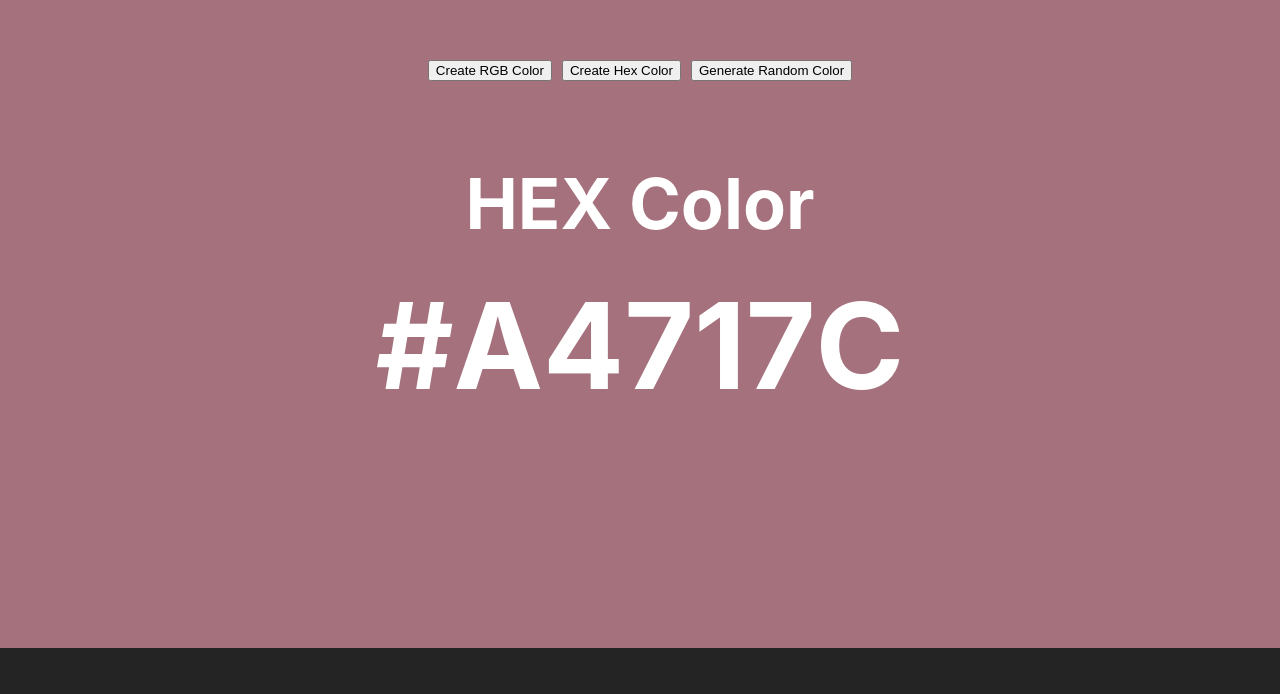
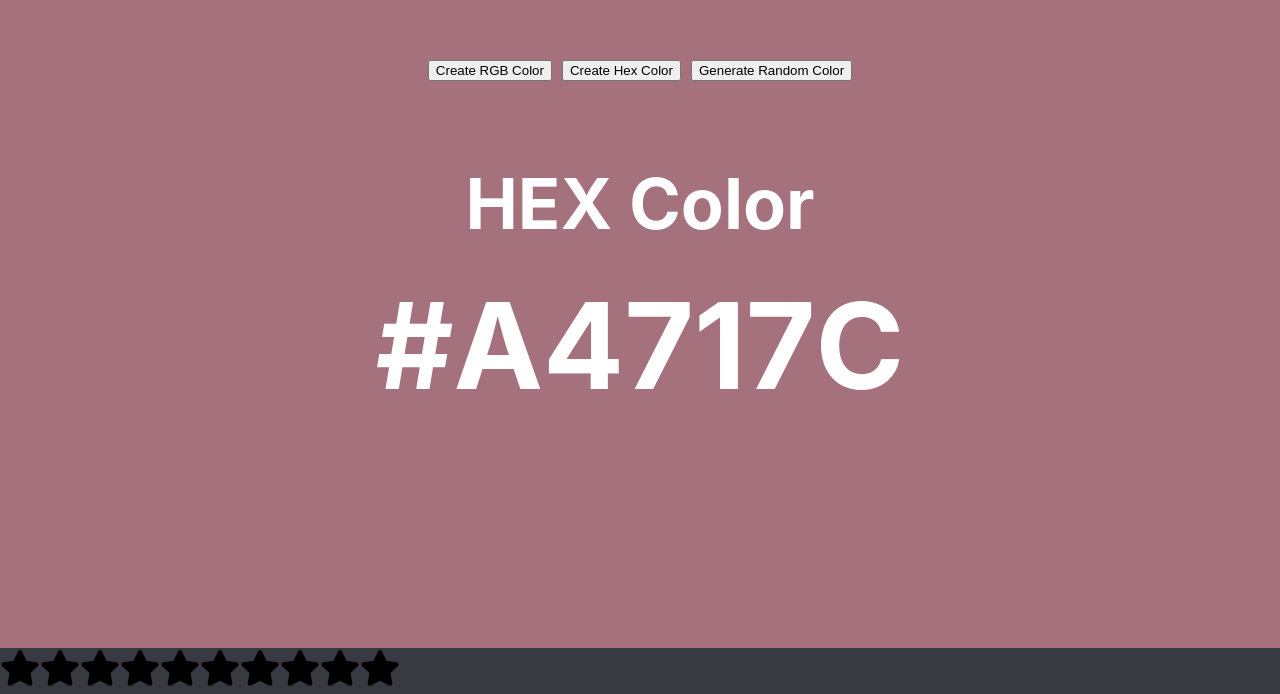
Before and after one commit to Lexen99/Packed-projects-practice, a React (Vite) app: page / in a window 1280 px wide. Shown: the part 972-1666 px from the top of the page. Before the commit the page ends 1620 px from the top, so only its background shows below. Built offline with nearby package versions, Linux system fonts and the light colour scheme.

Commit message:
created a star-rating, that you are able to give a rating from 1-10

```diff
--- a/package.json
+++ b/package.json
@@ -11,7 +11,8 @@
   },
   "dependencies": {
     "react": "^18.2.0",
-    "react-dom": "^18.2.0"
+    "react-dom": "^18.2.0",
+    "react-icons": "^5.2.1"
   },
   "devDependencies": {
     "@types/react": "^18.2.15",
--- a/src/App.jsx
+++ b/src/App.jsx
@@ -1,6 +1,7 @@
 import './App.css'
 import Accordian from './Components/Accordian/Accordian';
 import ColorGenerater from './Components/ColorGenerater/ColorGenerator';
+import StarRating from './Components/StarRating/StarRating';
 
 function App() {
 
@@ -10,6 +11,8 @@
       <Accordian />
       {/* Random color component */}
       <ColorGenerater />
+      {/* Star Rating component */}
+      <StarRating noOfStars={10}/>
     </div>
   )
 }
--- /dev/null
+++ b/src/Components/StarRating/StarRating.css
@@ -0,0 +1,7 @@
+.active {
+    color: #fff700;
+}
+
+.inactive {
+    color: #000000;
+}
--- /dev/null
+++ b/src/Components/StarRating/StarRating.jsx
@@ -0,0 +1,41 @@
+import { useState } from "react";
+import "./StarRating.css";
+import { FaStar } from "react-icons/fa";
+
+const StarRating = ({ noOfStars = 5 }) => {
+  const [rating, setRating] = useState(0);
+  const [hover, setHover] = useState(0);
+
+  function handleClick(getCurrentIndex) {
+    setRating(getCurrentIndex);
+  }
+
+  function handleMouseEnter(getCurrentIndex) {
+    setHover(getCurrentIndex);
+  }
+
+  function handleMouseLeave() {
+    setHover(rating);
+  }
+
+  return (
+    <div className="star-rating">
+      {[...Array(noOfStars)].map((_, index) => {
+        index += 1;
+
+        return (
+          <FaStar
+            key={index}
+            className={index <= (hover || rating) ? "active" : "inactive"}
+            onClick={() => handleClick(index)}
+            onMouseMove={() => handleMouseEnter(index)}
+            onMouseLeave={() => handleMouseLeave()}
+            size={40}
+          />
+        );
+      })}
+    </div>
+  );
+};
+
+export default StarRating;
```
Also changed, not shown: 1 other file (tests, documents, lock files or other folders).
